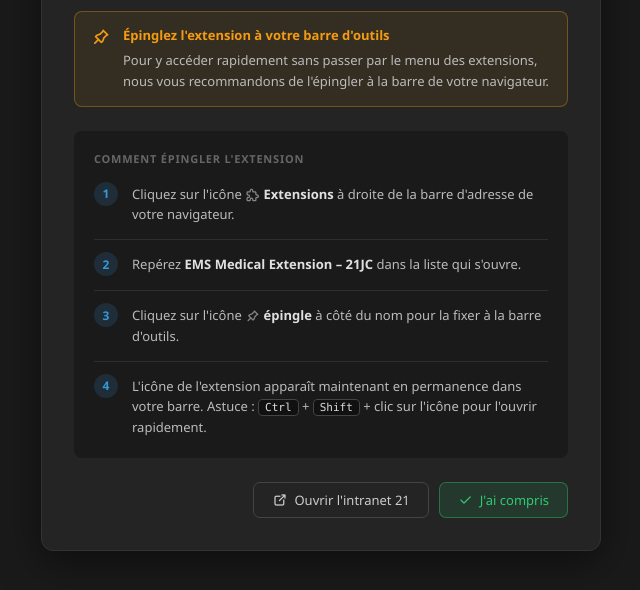
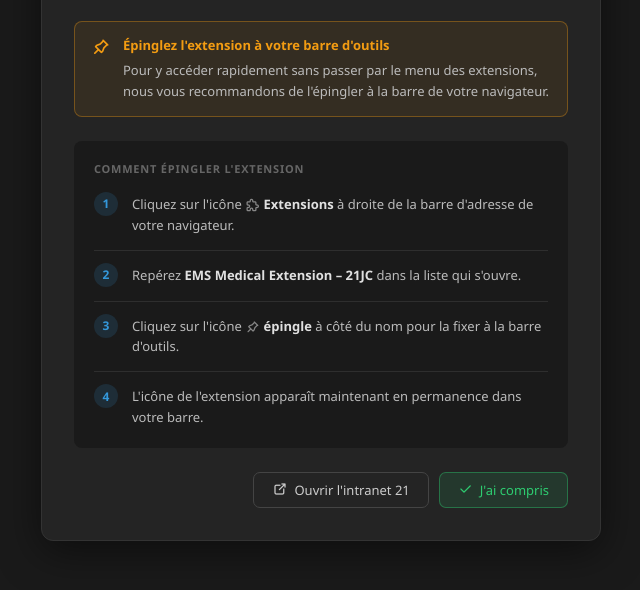
Before and after one commit to ems-21jc/ems-medical-extension-21jc, a website built with Vite: page src/welcome.html in a window 1280 px wide. Shown: the part 186-776 px from the top of the page, without its empty margins (319-959 px from the left). Built offline with nearby package versions, Linux system fonts and the light colour scheme.

Commit message:
docs(welcome): remove keyboard shortcut tip from installation step 4
The Ctrl+Shift+click hint for quick extension access was removed from the
welcome page's fourth installation step, simplifying the user onboarding
instructions.

```diff
--- a/src/welcome.html
+++ b/src/welcome.html
@@ -295,7 +295,6 @@
                 <div class="step-num">4</div>
                 <div class="step-content">
                     L'icône de l'extension apparaît maintenant en permanence dans votre barre.
-                    Astuce : <kbd>Ctrl</kbd> + <kbd>Shift</kbd> + clic sur l'icône pour l'ouvrir rapidement.
                 </div>
             </div>
         </div>
```
